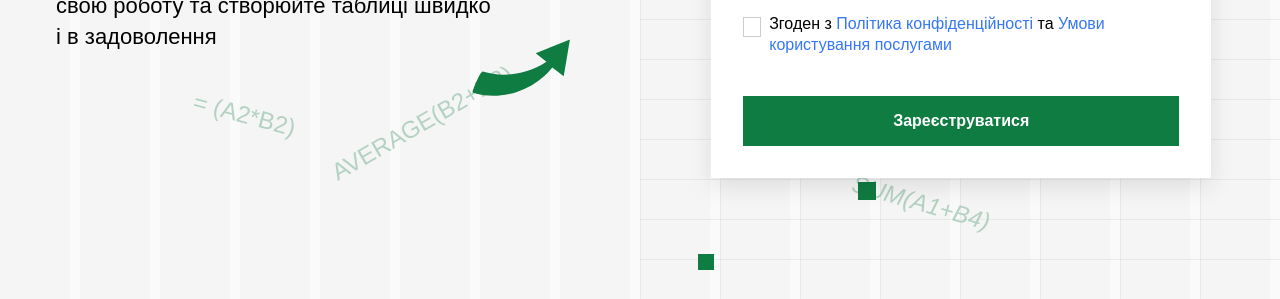
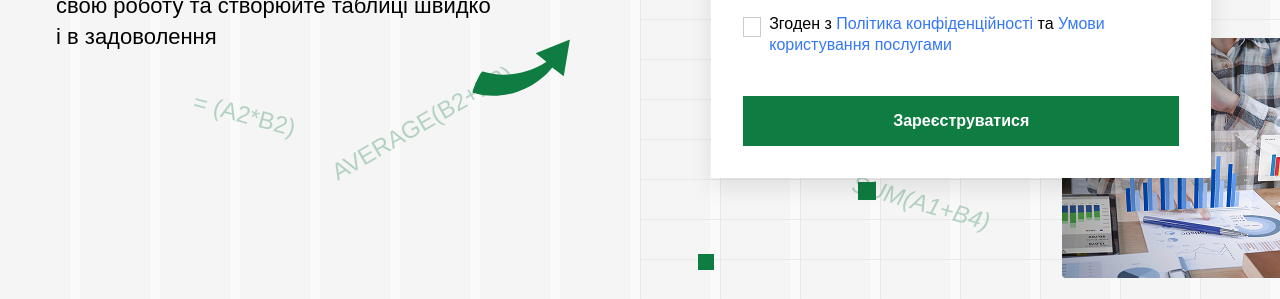
Before and after one commit to solipsisticstratosphere/test-task-goit, a plain HTML site: page index.html in a window 1280 px wide. Shown: the part 501-800 px from the top of the page. Drawn offline with Linux system fonts and the light colour scheme; the site is published under a folder, as on GitHub Pages, so addresses that start at the root find nothing.

Commit message:
Update index.html

```diff
--- a/index.html
+++ b/index.html
@@ -282,7 +282,7 @@
             </div>
             <div class="excel-image-container">
               <img
-                src="/assets/pic.png"
+                src="./assets/pic.png"
                 alt="Excel Charts"
                 class="excel-image"
               />
```
